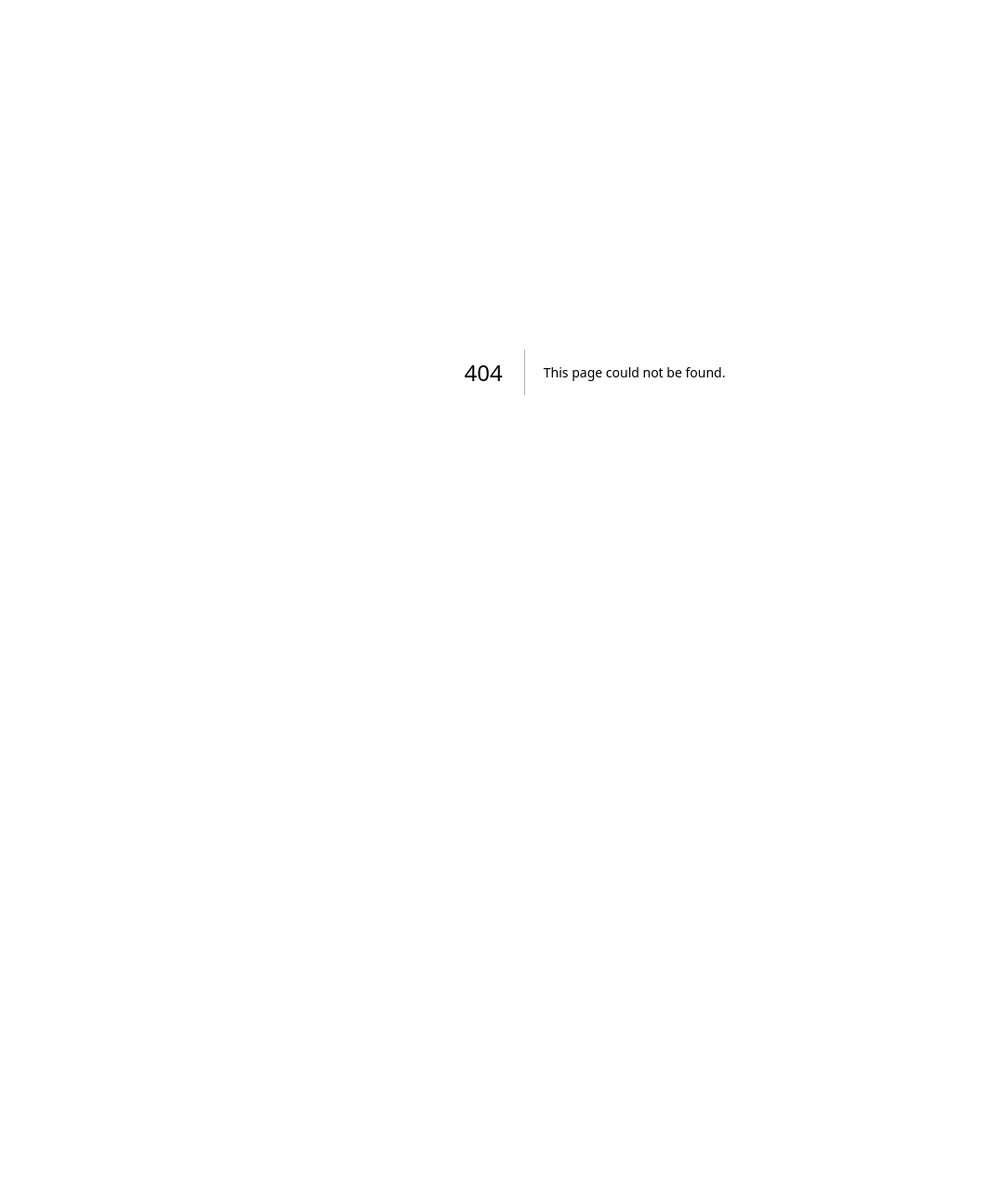
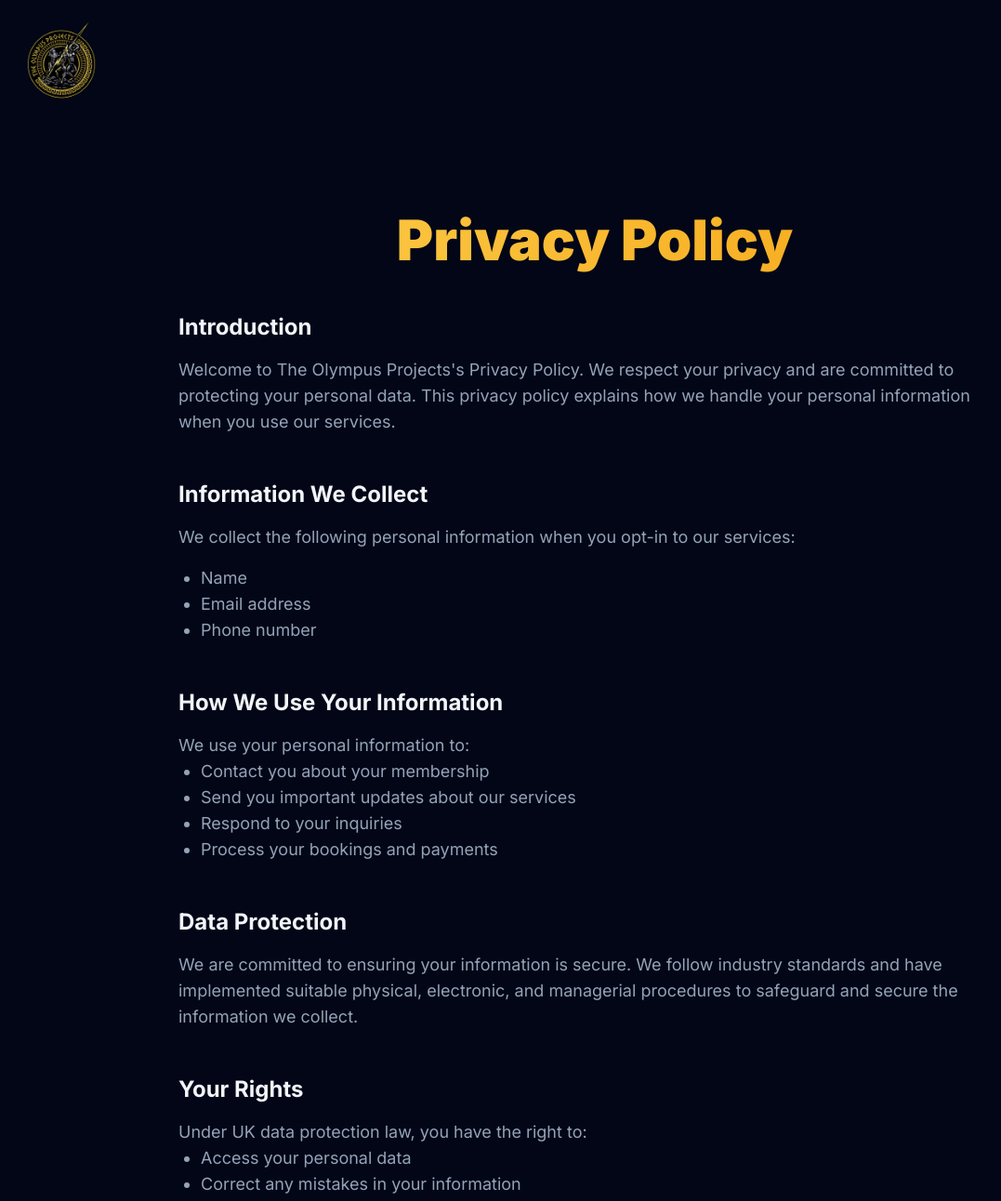
Before and after one commit to RyanErkal/olympusprojects, a Next.js app: page /privacy-policy in a window 1280 px wide. Before the commit this address had no page. Shown: the top 1292 px of the page at 93% size, without its empty margins (0-1077 px from the left). Before the commit the page ends 800 px from the top, so only its background shows below. Built offline with nearby package versions, Linux system fonts and the light colour scheme.

Commit message:
pp & tos

```diff
--- /dev/null
+++ b/app/privacy-policy/page.js
@@ -0,0 +1,140 @@
+import Link from "next/link";
+import Image from "next/image";
+import logo from "@/public/logo.webp";
+
+export default function PrivacyPolicy() {
+	return (
+		<>
+			<div className="bg-slate-950">
+				<div className="max-w-7xl mx-auto px-4 py-4">
+					<Link href="/" className="flex items-center gap-2 w-fit">
+						<Image
+							src={logo}
+							alt="The Olympus Projects"
+							height={100}
+							width={100}
+							className="object-cover"
+						/>
+					</Link>
+				</div>
+
+				<div className="max-w-7xl mx-auto px-4 py-12 lg:py-24">
+					<h1 className="text-4xl xl:text-6xl font-black text-center bg-gradient-to-r from-[#FDD557] to-amber-500 bg-clip-text text-transparent pb-12">
+						Privacy Policy
+					</h1>
+
+					<div className="max-w-4xl mx-auto">
+						<section className="mb-12">
+							<h2 className="text-2xl font-bold text-slate-100 mb-4">
+								Introduction
+							</h2>
+							<p className="text-lg text-slate-400">
+								Welcome to The Olympus Projects&apos;s Privacy
+								Policy. We respect your privacy and are
+								committed to protecting your personal data. This
+								privacy policy explains how we handle your
+								personal information when you use our services.
+							</p>
+						</section>
+
+						<section className="mb-12">
+							<h2 className="text-2xl font-bold text-slate-100 mb-4">
+								Information We Collect
+							</h2>
+							<p className="text-lg text-slate-400 mb-4">
+								We collect the following personal information
+								when you opt-in to our services:
+							</p>
+							<ul className="list-disc ml-6 text-lg text-slate-400">
+								<li>Name</li>
+								<li>Email address</li>
+								<li>Phone number</li>
+							</ul>
+						</section>
+
+						<section className="mb-12">
+							<h2 className="text-2xl font-bold text-slate-100 mb-4">
+								How We Use Your Information
+							</h2>
+							<p className="text-lg text-slate-400">
+								We use your personal information to:
+							</p>
+							<ul className="list-disc ml-6 text-lg text-slate-400">
+								<li>Contact you about your membership</li>
+								<li>
+									Send you important updates about our
+									services
+								</li>
+								<li>Respond to your inquiries</li>
+								<li>Process your bookings and payments</li>
+							</ul>
+						</section>
+
+						<section className="mb-12">
+							<h2 className="text-2xl font-bold text-slate-100 mb-4">
+								Data Protection
+							</h2>
+							<p className="text-lg text-slate-400">
+								We are committed to ensuring your information is
+								secure. We follow industry standards and have
+								implemented suitable physical, electronic, and
+								managerial procedures to safeguard and secure
+								the information we collect.
+							</p>
+						</section>
+
+						<section className="mb-12">
+							<h2 className="text-2xl font-bold text-slate-100 mb-4">
+								Your Rights
+							</h2>
+							<p className="text-lg text-slate-400">
+								Under UK data protection law, you have the right
+								to:
+							</p>
+							<ul className="list-disc ml-6 text-lg text-slate-400">
+								<li>Access your personal data</li>
+								<li>
+									Correct any mistakes in your information
+								</li>
+								<li>Request erasure of your personal data</li>
+								<li>
+									Object to processing of your personal data
+								</li>
+								<li>
+									Request restriction of processing your
+									personal data
+								</li>
+								<li>Request transfer of your personal data</li>
+								<li>Withdraw consent</li>
+							</ul>
+						</section>
+
+						<section className="mb-12">
+							<h2 className="text-2xl font-bold text-slate-100 mb-4">
+								Contact Us
+							</h2>
+							<p className="text-lg text-slate-400 mb-4">
+								If you have any questions about this Privacy
+								Policy or how we handle your personal
+								information, please contact us at:
+							</p>
+							<div className="text-lg text-slate-400">
+								<p>The Olympus Projects</p>
+								<p>109-113 Corporation Street</p>
+								<p>Manchester, M4 4DX</p>
+								<p>Email: train@theolympusprojects.com</p>
+								<p>Phone: 0161 547 2679</p>
+							</div>
+						</section>
+
+						<footer className="text-sm text-slate-600 border-t border-slate-800 pt-4">
+							<p>
+								Last updated: {new Date().toLocaleDateString()}
+							</p>
+						</footer>
+					</div>
+				</div>
+			</div>
+		</>
+	);
+}
--- /dev/null
+++ b/app/tos/page.js
@@ -0,0 +1,138 @@
+import Link from "next/link";
+import Image from "next/image";
+import logo from "@/public/logo.webp";
+
+export default function TermsOfService() {
+	return (
+		<>
+			<div className="bg-slate-950">
+				<div className="max-w-7xl mx-auto px-4 py-4">
+					<Link href="/" className="flex items-center gap-2 w-fit">
+						<Image
+							src={logo}
+							alt="The Olympus Projects"
+							height={100}
+							width={100}
+							className="object-cover"
+						/>
+					</Link>
+				</div>
+
+				<div className="max-w-7xl mx-auto px-4 py-12 lg:py-24">
+					<h1 className="text-4xl xl:text-6xl font-black text-center bg-gradient-to-r from-[#FDD557] to-amber-500 bg-clip-text text-transparent pb-12">
+						Terms of Service
+					</h1>
+
+					<div className="max-w-4xl mx-auto">
+						<section className="mb-12">
+							<h2 className="text-2xl font-bold text-slate-100 mb-4">
+								1. Introduction
+							</h2>
+							<p className="text-lg text-slate-400">
+								Welcome to our gym facilities. These Terms of
+								Service govern your use of our website and
+								services. By accessing or using our services,
+								you agree to be bound by these terms.
+							</p>
+						</section>
+
+						<section className="mb-12">
+							<h2 className="text-2xl font-bold text-slate-100 mb-4">
+								2. Information Collection
+							</h2>
+							<p className="text-lg text-slate-400 mb-4">
+								We collect and process personal information to
+								provide our services. This includes:
+							</p>
+							<ul className="list-disc ml-6 text-lg text-slate-400">
+								<li>
+									Contact information (name, email, phone
+									number)
+								</li>
+							</ul>
+							<p className="text-lg text-slate-400 mt-4">
+								Your information is processed in accordance with
+								UK data protection laws, including the UK GDPR
+								and Data Protection Act 2018.
+							</p>
+						</section>
+
+						<section className="mb-12">
+							<h2 className="text-2xl font-bold text-slate-100 mb-4">
+								3. Use of Information
+							</h2>
+							<p className="text-lg text-slate-400 mb-4">
+								We use your information to:
+							</p>
+							<ul className="list-disc ml-6 text-lg text-slate-400">
+								<li>Manage your membership</li>
+								<li>Contact you about your services</li>
+								<li>
+									Send important updates about our facilities
+								</li>
+								<li>Process payments</li>
+								<li>Respond to your inquiries</li>
+							</ul>
+						</section>
+
+						<section className="mb-12">
+							<h2 className="text-2xl font-bold text-slate-100 mb-4">
+								4. Your Rights
+							</h2>
+							<p className="text-lg text-slate-400 mb-4">
+								Under UK data protection law, you have rights
+								including:
+							</p>
+							<ul className="list-disc ml-6 text-lg text-slate-400">
+								<li>The right to access your personal data</li>
+								<li>The right to correct inaccurate data</li>
+								<li>
+									The right to request deletion of your data
+								</li>
+								<li>
+									The right to restrict processing of your
+									data
+								</li>
+							</ul>
+						</section>
+
+						<section className="mb-12">
+							<h2 className="text-2xl font-bold text-slate-100 mb-4">
+								5. Contact Us
+							</h2>
+							<p className="text-lg text-slate-400 mb-4">
+								If you have any questions about these Terms of
+								Service or our data practices, please contact us
+								at:
+							</p>
+							<div className="text-lg text-slate-400">
+								<p>The Olympus Projects</p>
+								<p>109-113 Corporation Street</p>
+								<p>Manchester, M4 4DX</p>
+								<p>Email: train@theolympusprojects.com</p>
+								<p>Phone: 0161 547 2679</p>
+							</div>
+						</section>
+
+						<section className="mb-12">
+							<h2 className="text-2xl font-bold text-slate-100 mb-4">
+								6. Changes to Terms
+							</h2>
+							<p className="text-lg text-slate-400">
+								We reserve the right to modify these terms at
+								any time. We will notify members of any material
+								changes via email or through our website.
+							</p>
+						</section>
+
+						<footer className="text-sm text-slate-600 border-t border-slate-800 pt-4">
+							<p>
+								Last updated: {new Date().toLocaleDateString()}
+							</p>
+						</footer>
+					</div>
+				</div>
+			</div>
+		</>
+	);
+}
```
